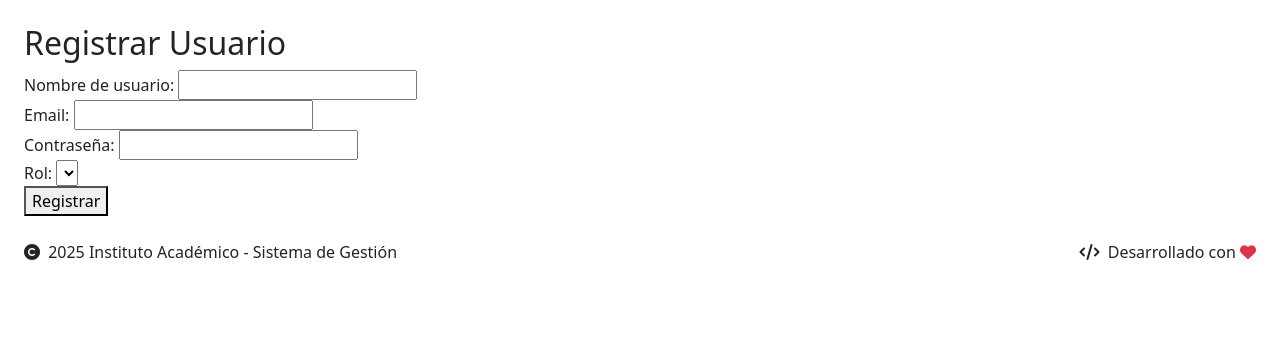
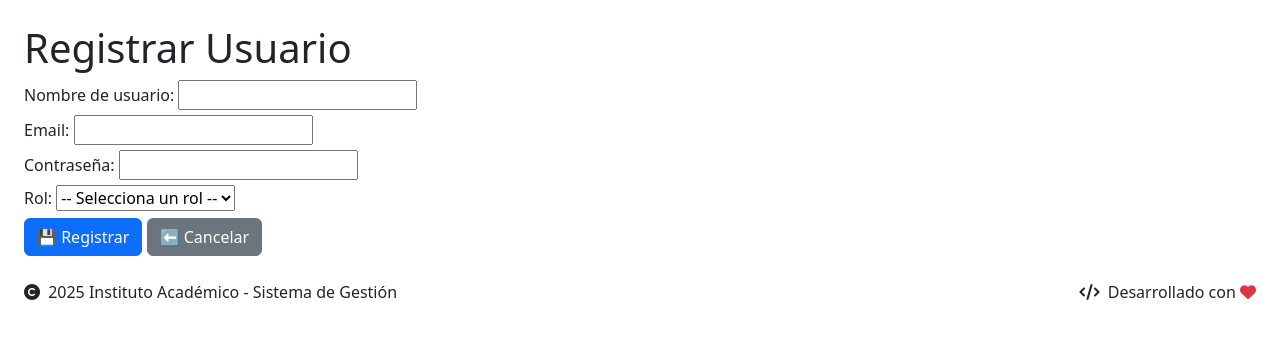
Before and after one commit to GalvanAlexis/Proyecto-CampoLaboral-InstitutoAcademicoWEB, a PHP site: the page made by app/views/usuarios/create.php in a window 1280 px wide. Shown: the part 56-395 px from the top of the page. Run offline with PHP 8.4, Linux system fonts and the light colour scheme; the template is opened without the code that fills it, so the values that code supplies are empty.

Commit message:
cambios pequeños

```diff
--- a/app/views/templates/layout.php
+++ b/app/views/templates/layout.php
@@ -60,7 +60,6 @@
                     <?php elseif (auth()->loggedIn()): ?>
                         <!-- Usuario autenticado no-admin: si es alumno mostrar enlaces apropiados -->
                         <?php if ($user && method_exists($user, 'inGroup') && $user->inGroup('alumno')): ?>
-                            <li class="nav-item"><a class="nav-link" href="<?= site_url('carreras') ?>"><i class="fas fa-book me-1"></i>Carreras</a></li>
                             <?php if (! session()->get('ID_Alumno')): ?>
                                 <li class="nav-item"><a class="nav-link" href="<?= site_url('alumnos/completarPerfil') ?>"><i class="fas fa-user-edit me-1"></i>Completar perfil</a></li>
                             <?php else: ?>
--- a/app/views/usuarios/create.php
+++ b/app/views/usuarios/create.php
@@ -1,36 +1,63 @@
 <!DOCTYPE html>
 <html>
+
 <head>
     <meta charset="UTF-8">
     <title>Registrar Usuario</title>
     <link rel="stylesheet" href="<?= base_url('assets/css/styles.css') ?>">
 </head>
+
 <body>
     <?= $this->extend('templates/layout') ?>
     <?= $this->section('content') ?>
 
-    <h2>Registrar Usuario</h2>
-    <form method="post" action="<?= site_url('usuarios/store') ?>">
-        <?= csrf_field() ?>
-        <label>Nombre de usuario:</label>
-        <input type="text" name="username" required><br>
+    <div class="crud-container">
+        <div class="crud-header">
+            <h1 class="crud-title">Registrar Usuario</h1>
+        </div>
 
-        <label>Email:</label>
-        <input type="email" name="email" required><br>
+        <div class="form-container">
+            <form method="post" action="<?= site_url('usuarios/store') ?>" class="crud-form">
+                <?= csrf_field() ?>
 
-        <label>Contraseña:</label>
-        <input type="password" name="password" required><br>
+                <div class="form-group">
+                    <label for="username" class="form-label">Nombre de usuario:</label>
+                    <input type="text" id="username" name="username" class="form-input" required>
+                </div>
 
-        <label>Rol:</label>
-        <select name="group" required>
-            <?php foreach ($groups as $key => $group): ?>
-                <option value="<?= esc($key) ?>"><?= esc($group['title']) ?></option>
-            <?php endforeach; ?>
-        </select><br>
+                <div class="form-group">
+                    <label for="email" class="form-label">Email:</label>
+                    <input type="email" id="email" name="email" class="form-input" required>
+                </div>
 
-        <button type="submit">Registrar</button>
-    </form>
+                <div class="form-group">
+                    <label for="password" class="form-label">Contraseña:</label>
+                    <input type="password" id="password" name="password" class="form-input" required>
+                </div>
+
+                <div class="form-group">
+                    <label for="group" class="form-label">Rol:</label>
+                    <select id="group" name="group" class="form-input" required>
+                        <option value="">-- Selecciona un rol --</option>
+                        <?php foreach ($groups as $key => $group): ?>
+                            <option value="<?= esc($key) ?>"><?= esc($group['title']) ?></option>
+                        <?php endforeach; ?>
+                    </select>
+                </div>
+
+                <div class="form-actions">
+                    <button type="submit" class="btn btn-primary">
+                        💾 Registrar
+                    </button>
+                    <a href="<?= site_url('usuarios') ?>" class="btn btn-secondary">
+                        ⬅️ Cancelar
+                    </a>
+                </div>
+            </form>
+        </div>
+    </div>
 
     <?= $this->endSection() ?>
 </body>
+
 </html>
```
Also changed, not shown: app/Config/AuthGroups.php (+0 -59 lines), app/views/turnos/create.php (+6 -1 lines), app/views/turnos/edit.php (+6 -1 lines), writable/debugbar/debugbar_1760485650.634550.json (deleted, +0 -1 lines), 1 other file.
